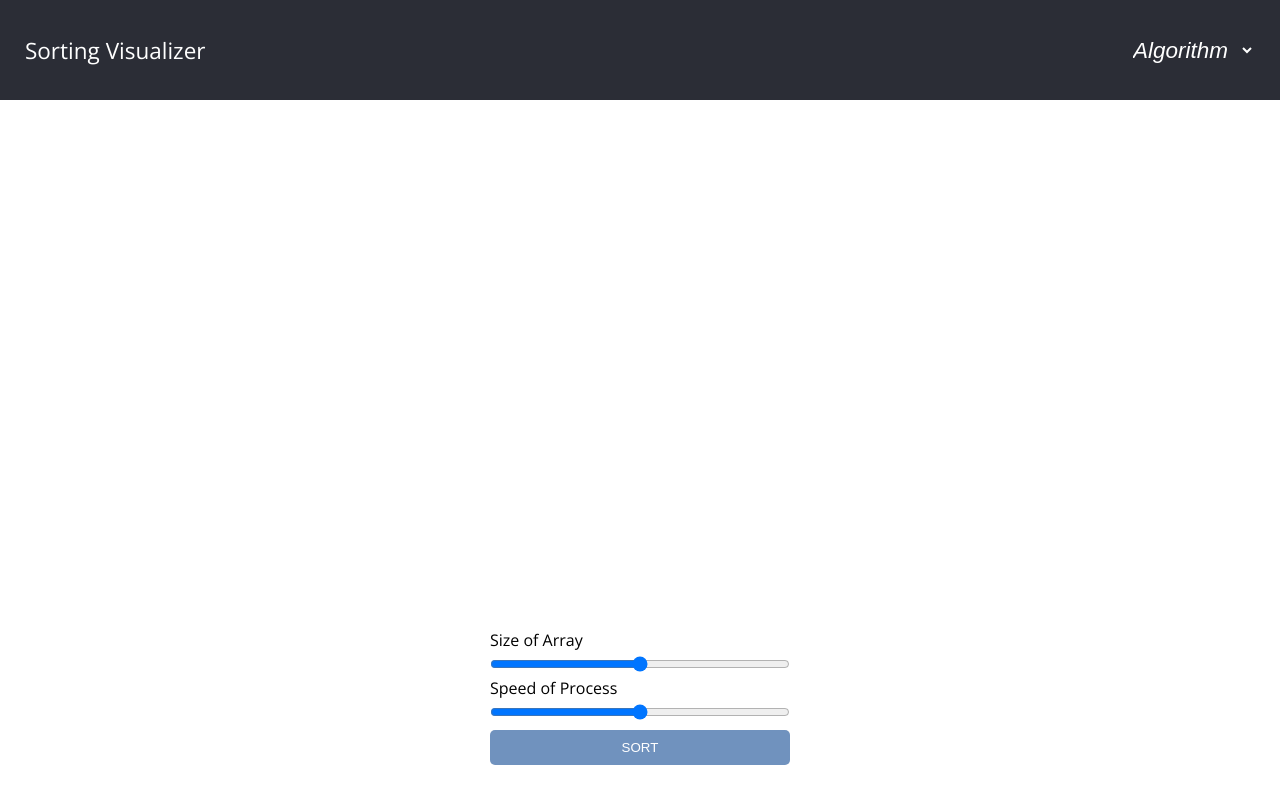
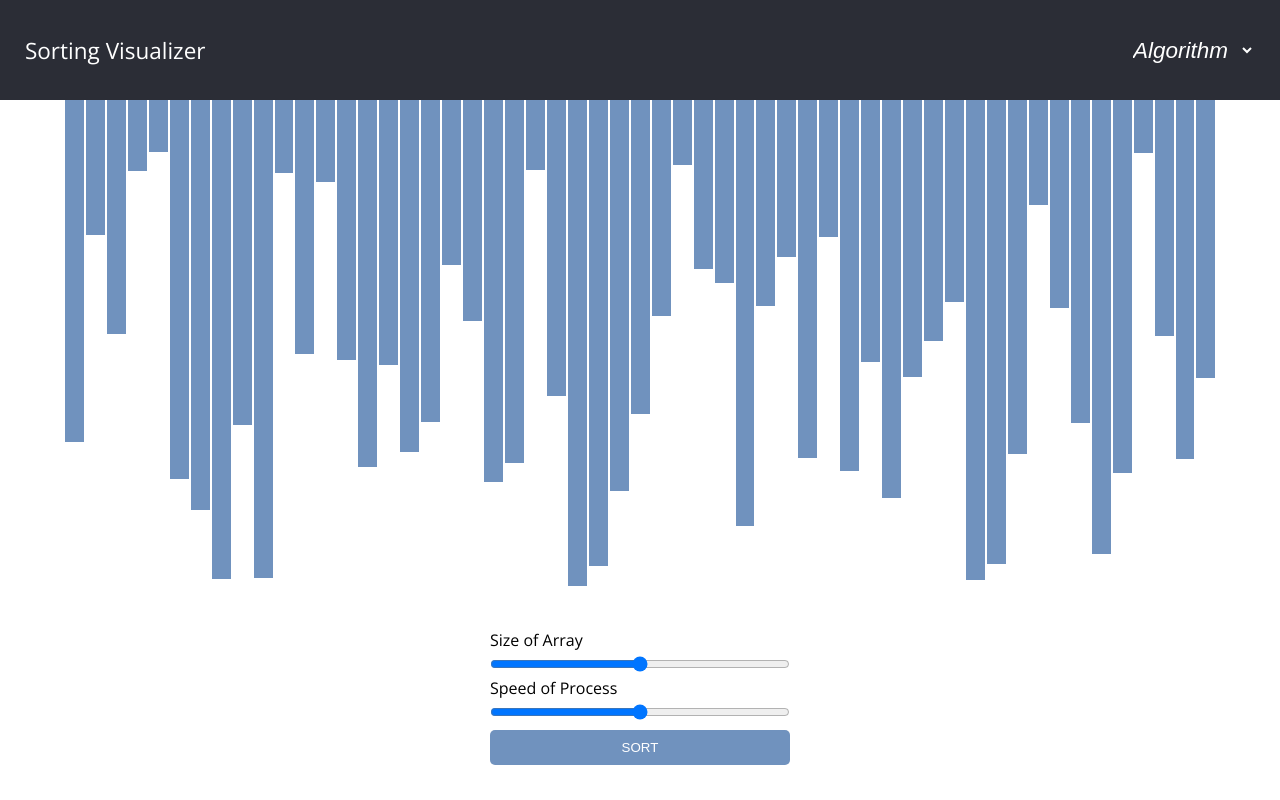
Before and after one commit to Daniel-Hinz/Sorting-Visualizer, a React (Create React App) app: page / in a window 1280 px wide. Built offline with nearby package versions, Linux system fonts and the light colour scheme.

Commit message:
added elements

```diff
--- a/src/components/App.js
+++ b/src/App.js
@@ -1,4 +1,6 @@
-import '../styles/App.css';
+import React from 'react';
+import './styles/App.css';
+import { generateArray } from './utils/helpers.js'
 
 function App() {
   return (
@@ -18,15 +20,15 @@ function App() {
       </header>
 
       <main>
-        <div className='elements'>
-
+        <div className='elements' id='elements'>
+          { generateArray() }
         </div>
 
         <div className='control-panel'>
           <h4>Size of Array</h4>
-          <input type='range' min='10' max='100' defaultValue='55' step='5' className='range' />
+          <input type='range' min='10' max='100' defaultValue='55' step='5' className='range' id='size'/>
           <h4>Speed of Process</h4>
-          <input type='range' min='10' max='100' defaultValue='55' step='5' className='range'/>
+          <input type='range' min='10' max='100' defaultValue='55' step='5' className='range'id='speed' />
           <input type='button' className='button' value='sort' />
         </div>
       </main>
--- a/src/index.js
+++ b/src/index.js
@@ -1,6 +1,6 @@
 import React from 'react';
 import ReactDOM from 'react-dom';
-import App from './components/App.js'
+import App from './App.js'
 import './styles/index.css';
 
 ReactDOM.render(
--- a/src/styles/App.css
+++ b/src/styles/App.css
@@ -50,6 +50,7 @@ main {
 
 .elements {
     width: 90%;
+    height: 70%;
     margin: auto;
     display: flex;
     flex-direction: row;
@@ -57,8 +58,7 @@ main {
 
 .element {
     background: var(--blue);
-    width: 20px;
-    height: 500px;
+    margin: 0 1px;
 }
 
 .control-panel {
@@ -79,6 +79,7 @@ main {
     background: var(--blue);
     margin: 5px 0;
     border-radius: 5px;
+    cursor: pointer;
 }
 
 .control-panel .button {
@@ -86,7 +87,6 @@ main {
     border: 0;
     color: var(--white);
     padding: 10px 0;
-    cursor: pointer;
     text-transform: uppercase;
     transition: .2s;
 }
--- /dev/null
+++ b/src/utils/helpers.js
@@ -0,0 +1,18 @@
+export function generateArray() {
+    let elements = [];
+    let size = 55;
+
+    for (let i = 0; i < size; ++i) {
+        let element = {
+            height : ((Math.random() * 90) + 10 + "%"),
+            width : (100 / size + "%")
+        }
+        elements.push(element);
+    }
+
+    return (
+        elements.map((element) =>
+            <div className='element' style={{height: element.height, width: element.width}}></div>
+        )
+    )
+}
```
Also changed, not shown: src/utils/algorithms/bubble.js (added), src/utils/algorithms/heap.js (added), src/utils/algorithms/insertion.js (added), src/utils/algorithms/merge.js (added), src/utils/algorithms/quick.js (added), src/utils/algorithms/selection.js (added).
